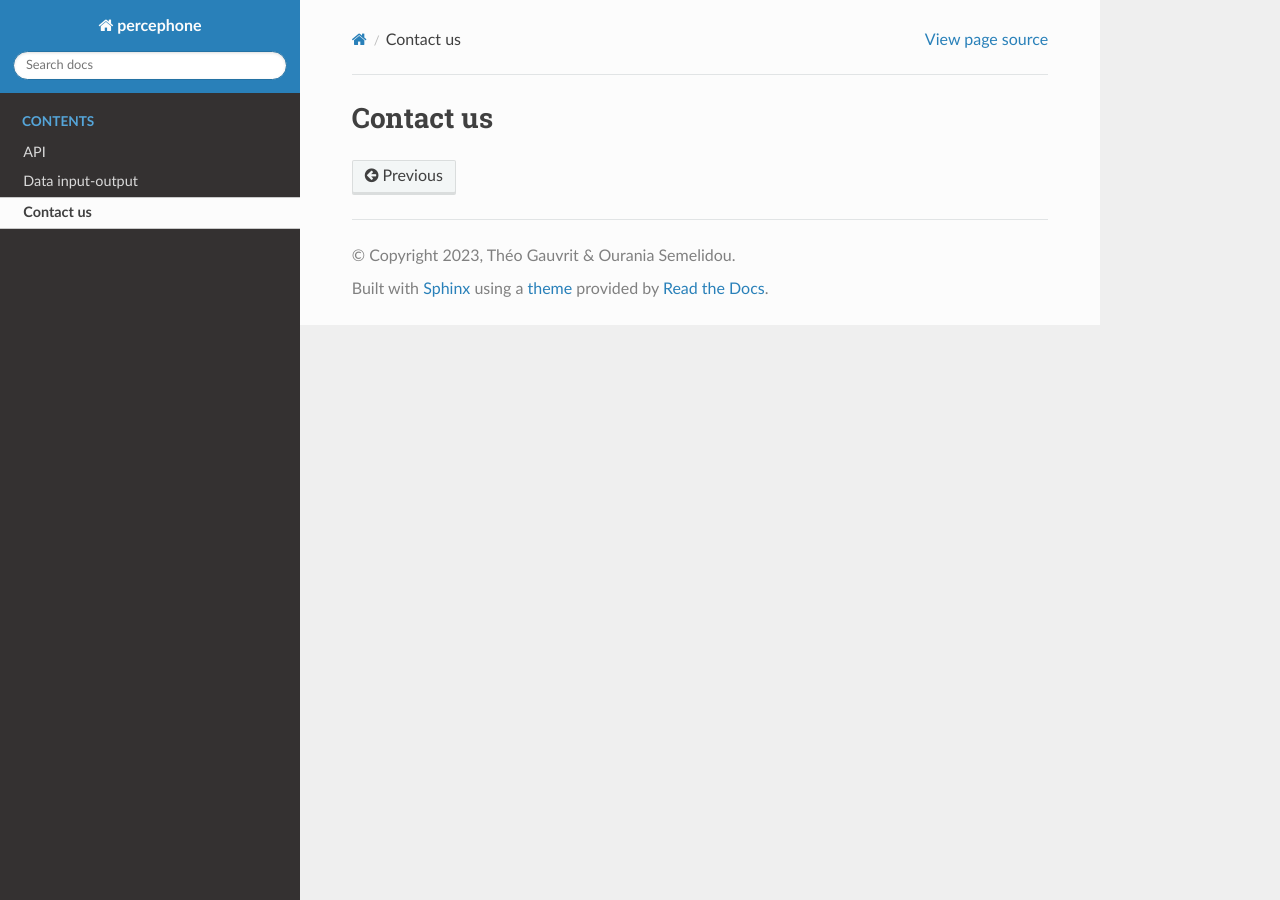
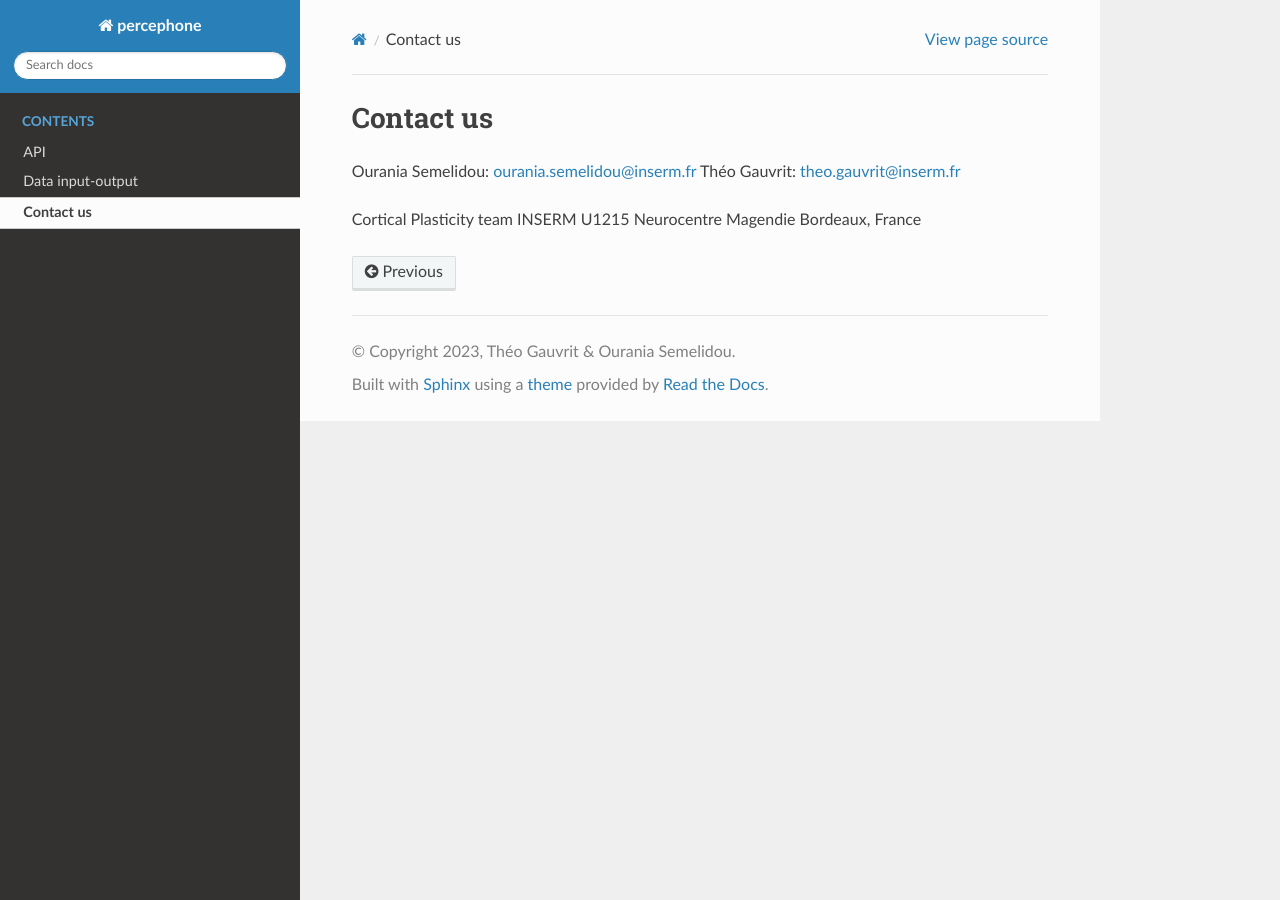
Before and after one commit to OuraniaSem/Percephone, a Sphinx documentation site: the page built from docs/contact_us.rst, in a window 1280 px wide. Built offline with Sphinx 7.4.7 and the Read the Docs theme 2.0.0, drawn with Linux system fonts in a browser that asks for light colours; formulas are drawn with MathJax 3.

Commit message:
test docs

```diff
--- a/docs/contact_us.rst
+++ b/docs/contact_us.rst
@@ -1,2 +1,10 @@
 Contact us
 ==========
+
+
+Ourania Semelidou: ourania.semelidou@inserm.fr
+Théo Gauvrit: theo.gauvrit@inserm.fr
+
+Cortical Plasticity team
+INSERM U1215 Neurocentre Magendie
+Bordeaux, France
```
